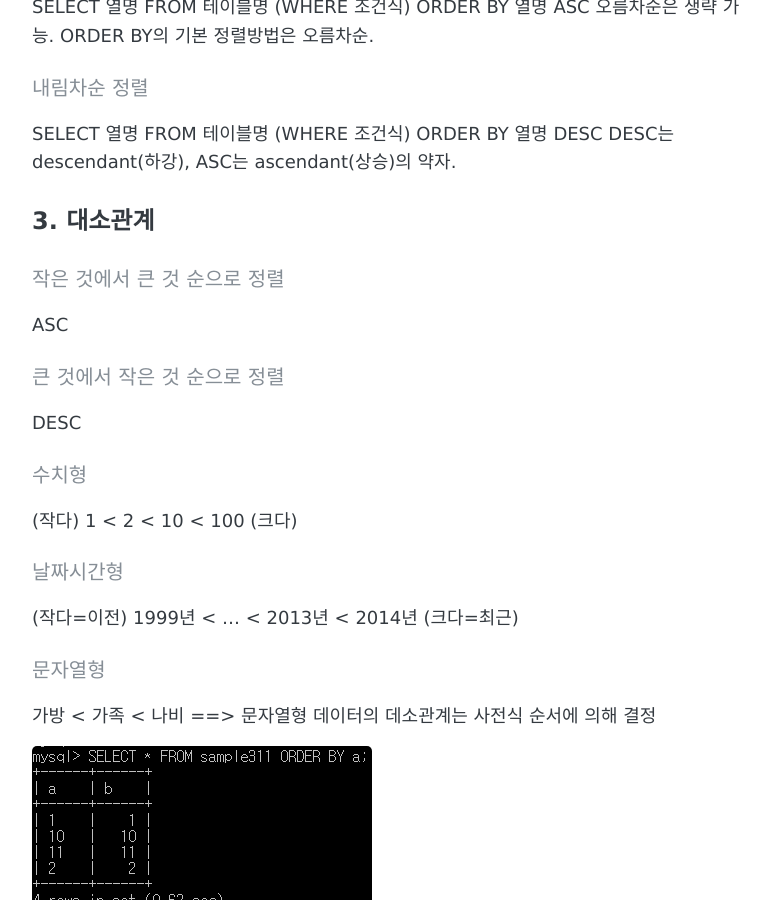
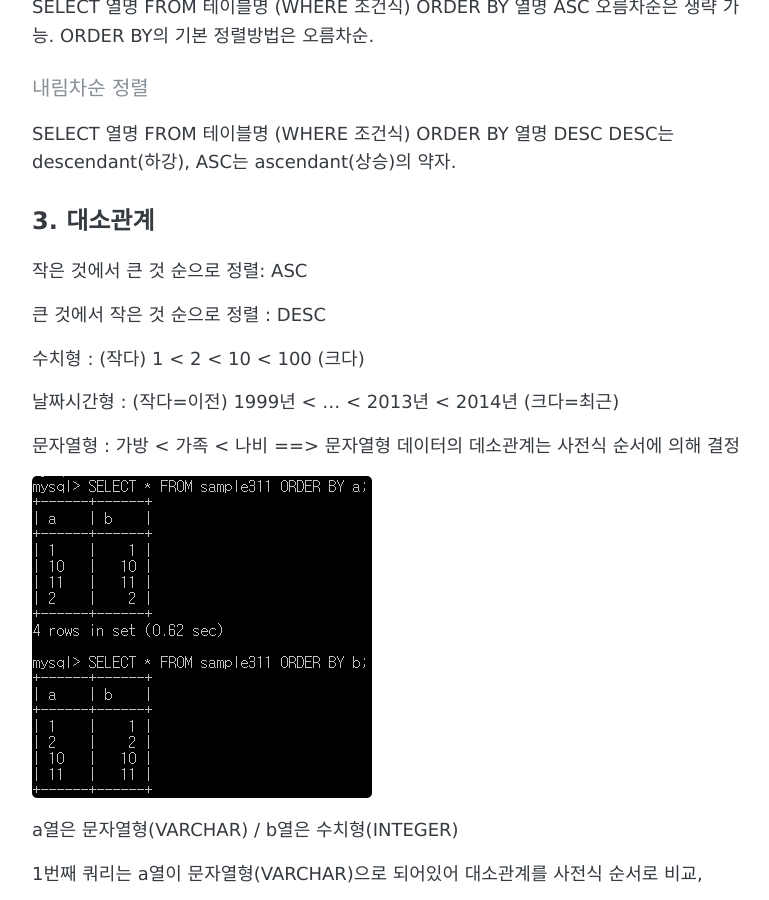
Before and after one commit to donmuk/donmuk.github.io, a Jekyll site: the page built from _posts/2020-11-01-sql-첫걸음-3-1.md, in a window 1280 px wide and 900 px high, scrolled down 522 px. Shown: the whole window, without its empty margins (248-1017 px from the left). Built offline with Jekyll 4.4.1, drawn with Linux system fonts in a browser that asks for light colours; comment, search, counter and statistics services are not loaded.

Commit message:
Update 2020-11-01-sql-첫걸음-3-1.md

```diff
--- a/_posts/2020-11-01-sql-첫걸음-3-1.md
+++ b/_posts/2020-11-01-sql-첫걸음-3-1.md
@@ -21,27 +21,26 @@ SELECT 열명 FROM 테이블명 (WHERE 조건식) ORDER BY 열명 DESC DESC는 d
 
 ## 3. 대소관계
 
-#### 작은 것에서 큰 것 순으로 정렬
-ASC
+작은 것에서 큰 것 순으로 정렬: ASC
 
-#### 큰 것에서 작은 것 순으로 정렬
-DESC
+큰 것에서 작은 것 순으로 정렬 : DESC
 
-#### 수치형
-(작다) 1 < 2 < 10 < 100  (크다)
+수치형 : (작다) 1 < 2 < 10 < 100  (크다)
 
-#### 날짜시간형
-(작다=이전) 1999년 < ... < 2013년 < 2014년 (크다=최근)
+날짜시간형 : (작다=이전) 1999년 < ... < 2013년 < 2014년 (크다=최근)
 
-#### 문자열형
-가방 < 가족 < 나비  ==> 문자열형 데이터의 데소관계는 사전식 순서에 의해 결정
+문자열형 : 가방 < 가족 < 나비  ==> 문자열형 데이터의 데소관계는 사전식 순서에 의해 결정
 
 ![99504E455B85112D30](/images/sql_first_step/99504E455B85112D30.png)
 
-- a열은 문자열형(VARCHAR) / b열은 수치형(INTEGER)
-- 1번째 쿼리는 a열이 문자열형(VARCHAR)으로 되어있어 대소관계를 사전식 순서로 비교,
-- 2번째 쿼리는 b열이 수치형(INTEGER)으로 되어있어 대소관계를 수치값으로 비교
-- 문자열형 열에 숫자 데이터를 저장하는데 문제가 되진 않지만, 문자열형 열에 숫자를 저장하면 문자로 인식되 대소관계의 계산 방법이 달라짐.. 따라서 정렬이나 비교연산을 할 때 이 점을 주의.
+a열은 문자열형(VARCHAR) / b열은 수치형(INTEGER)
+
+1번째 쿼리는 a열이 문자열형(VARCHAR)으로 되어있어 대소관계를 사전식 순서로 비교,
+
+2번째 쿼리는 b열이 수치형(INTEGER)으로 되어있어 대소관계를 수치값으로 비교
+
+문자열형 열에 숫자 데이터를 저장하는데 문제가 되진 않지만, 문자열형 열에 숫자를 저장하면 문자로 인식되 대소관계의 계산
+방법이 달라짐.. 따라서 정렬이나 비교연산을 할 때 이 점을 주의.
 
 
 ## 4. ORDER BY는 테이블에 영향을 주지 않는다.
```
